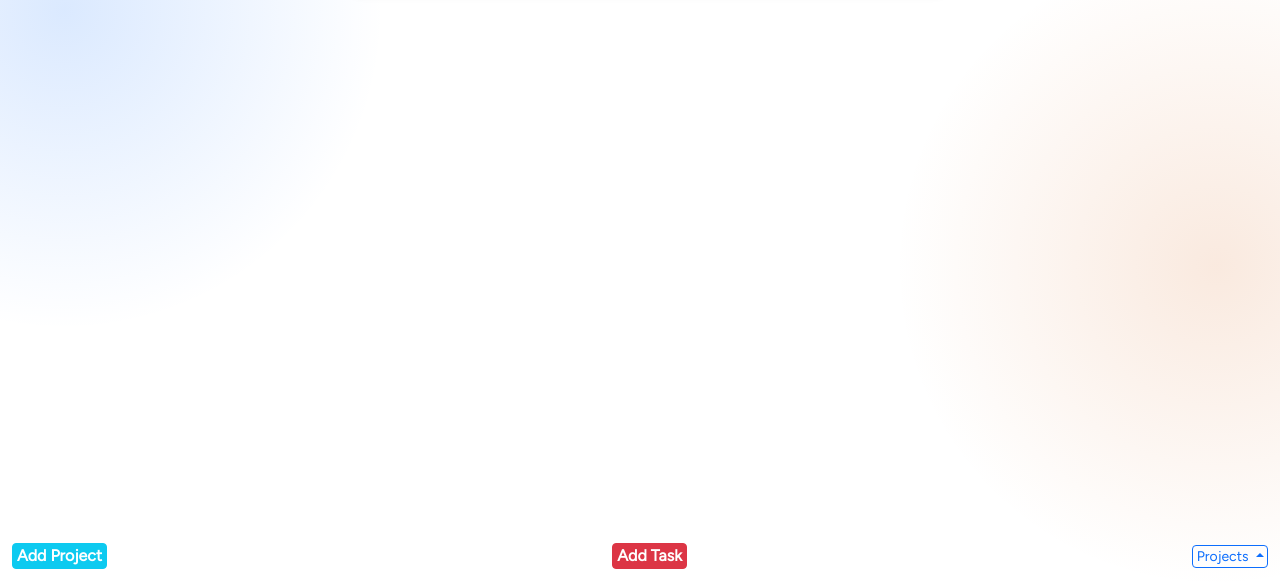
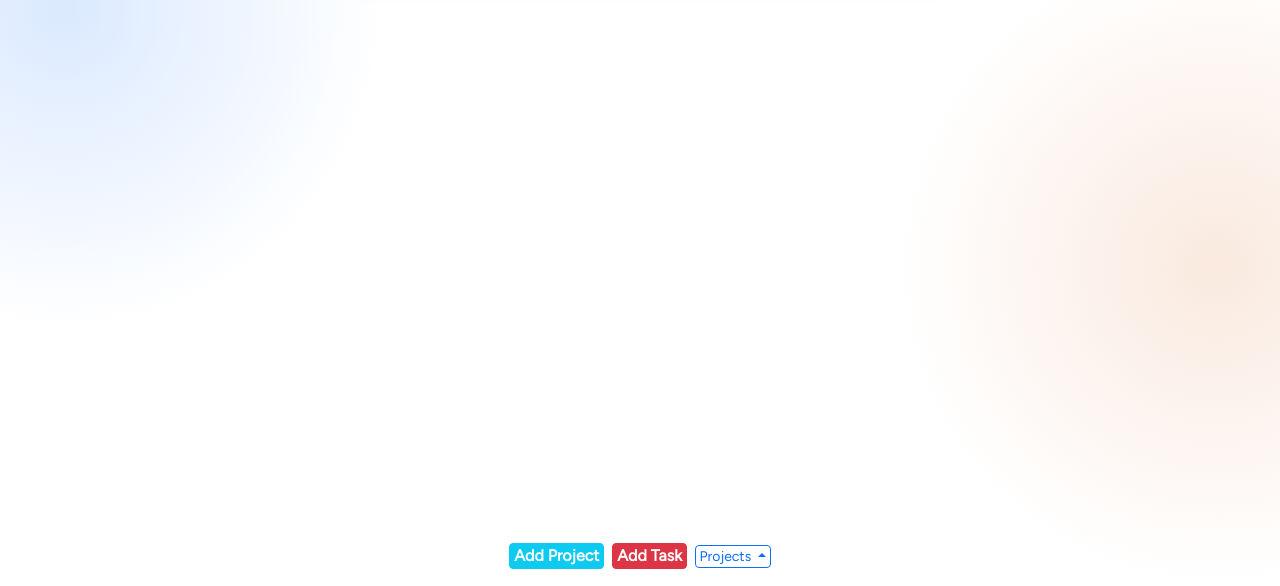
Before and after one commit to mchlol/todo, a website built with webpack: page dist/index.html in a window 1280 px wide. Shown: the part 214-800 px from the top of the page. Built offline with nearby package versions, Linux system fonts and the light colour scheme.

Commit message:
center nav buttons

```diff
--- a/dist/index.html
+++ b/dist/index.html
@@ -56,7 +56,7 @@
         <!-- end content wrap -->
 
         <!-- start nav -->
-        <nav class="p-2 mt-2 d-flex justify-content-between align-items-center fixed-bottom">
+        <nav class="p-2 mt-2 d-flex justify-content-center align-items-center fixed-bottom">
 
             <!-- start add project modal trigger -->
             <button type="button" class="btn btn-sm btn-info m-1 fw-bold fs-6 text-white" data-bs-toggle="modal"
```
